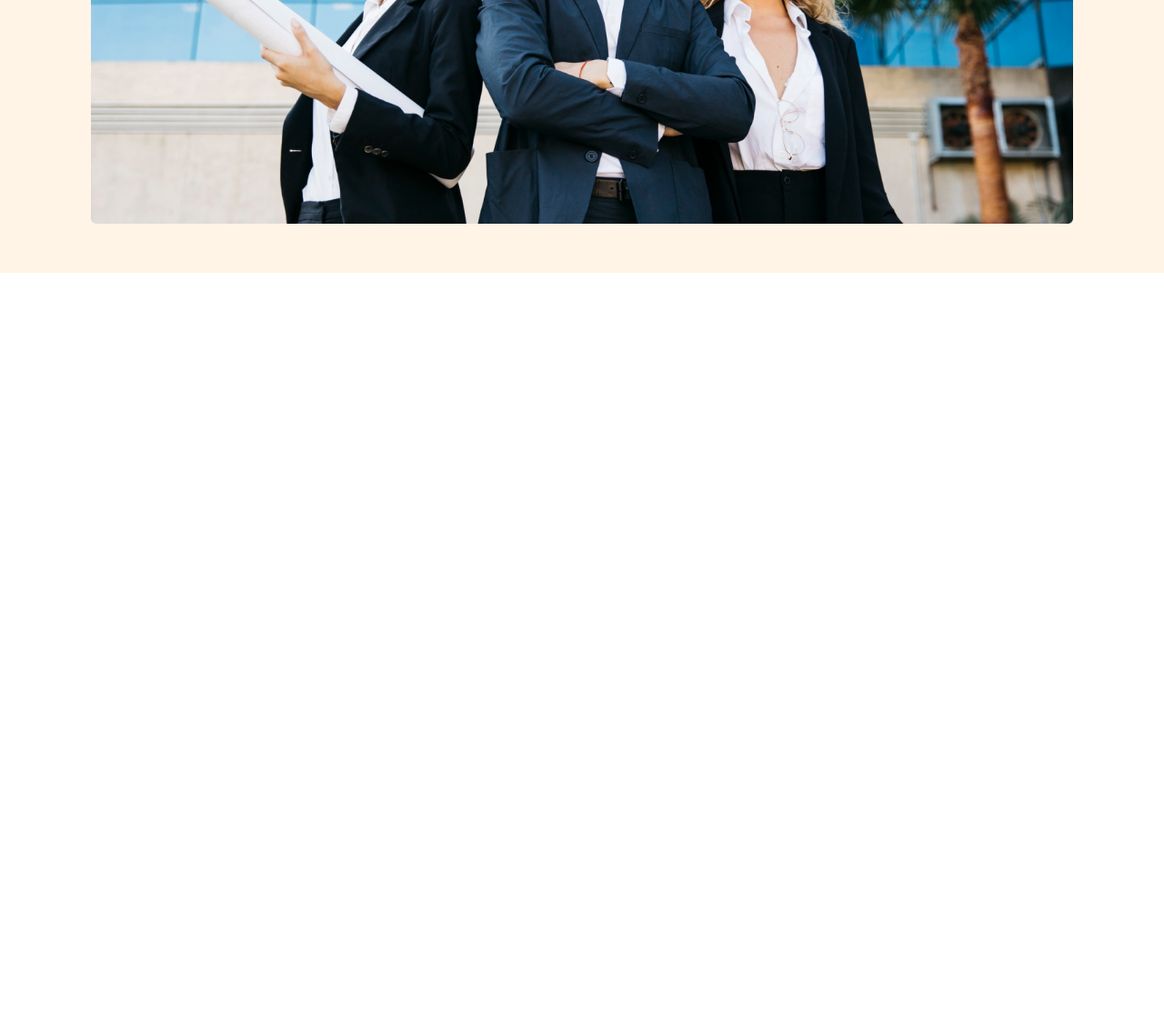
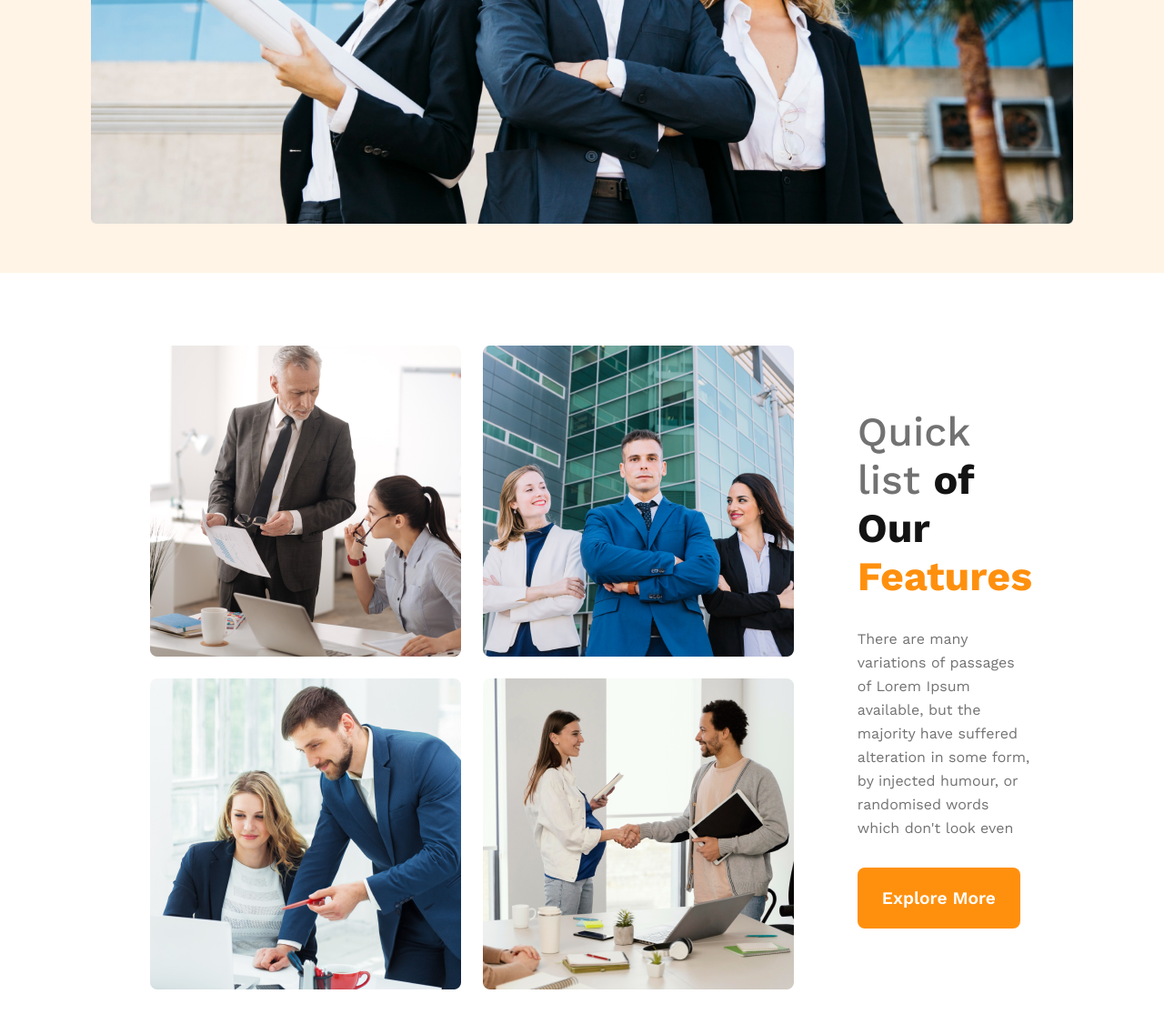
Before and after one commit to mdrieadmia/g3-architects, a plain HTML site: page index.html in a window 1280 px wide. Shown: the part 866-1992 px from the top of the page at 91% size. Before the commit the page ends 1166 px from the top, so only its background shows below. Drawn offline with nearby package versions, Linux system fonts and the light colour scheme.

Commit message:
Features content added

```diff
--- a/index.html
+++ b/index.html
@@ -8,6 +8,7 @@
     <link rel="stylesheet" href="./styles/responsive.css">
 </head>
 <body>
+    <!-------- Header Part Start --------->
     <header>
         <div class="container">
             <nav class="menubar">
@@ -35,8 +36,26 @@
             </section>
         </div>
     </header>
+    <!-------- Header Part End --------->
     <main>
-
+       <div class="container">
+         <!-------- Features Section Start --------->
+         <section id="features">
+            <div class="feature_img">
+                <img src="./images/team1.png" alt="Team Image">
+                <img src="./images/team2.png" alt="Team Image">
+                <img src="./images/team3.png" alt="Team Image">
+                <img src="./images/team4.png" alt="Team Image">
+            </div>
+            <div class="feature_text">
+                <h3><span class="quick_list">Quick list </span><span class="of_our">of Our </span><span class="text_features">Features</span></h3>
+                <p>There are many variations of passages of Lorem Ipsum available, but the majority have suffered alteration in some form, by injected humour, or randomised words which don't look even</p>
+                <button class="btn">Explore More</button>
+            </div>
+         </section>
+         <!-------- Features Section End --------->
+     </main>
+       </div>
     </main>
     <footer>
 
--- a/styles/responsive.css
+++ b/styles/responsive.css
@@ -8,8 +8,7 @@
     .container{
         padding: 0 50px;
     }
-    .menubar,
-    .main_menu ul{
+    .menubar{
         flex-direction: column;
         gap: 30px;
         text-align: center;
--- a/styles/style.css
+++ b/styles/style.css
@@ -86,3 +86,38 @@ header{
 .banner_img img{
     width: 100%;
 }
+/* ------- Features Section --------- */
+#features{
+    padding: 80px 60px 110px 80px;
+    display: flex;
+    align-items: center;
+    justify-content: center;
+    gap: 70px;
+}
+.feature_img{
+    display: grid;
+    grid-template-columns: repeat(2, 1fr);
+    gap: 1.5rem;
+}
+.feature_text h3 .quick_list{
+    font-size: 2.8rem;
+    font-weight: 500;
+    color: #727272;
+}
+.feature_text h3 .of_our{
+    font-size: 2.8rem;
+    font-weight: 700;
+    color: #131313;
+}
+.feature_text h3 .text_features{
+    font-size: 2.8rem;
+    font-weight: 700;
+    color: #ff900e;
+}
+.feature_text p{
+    font-size: 1rem;
+    font-weight: 400;
+    color: #727272;
+    line-height: 26px;
+    margin: 30px 0;
+}
```
